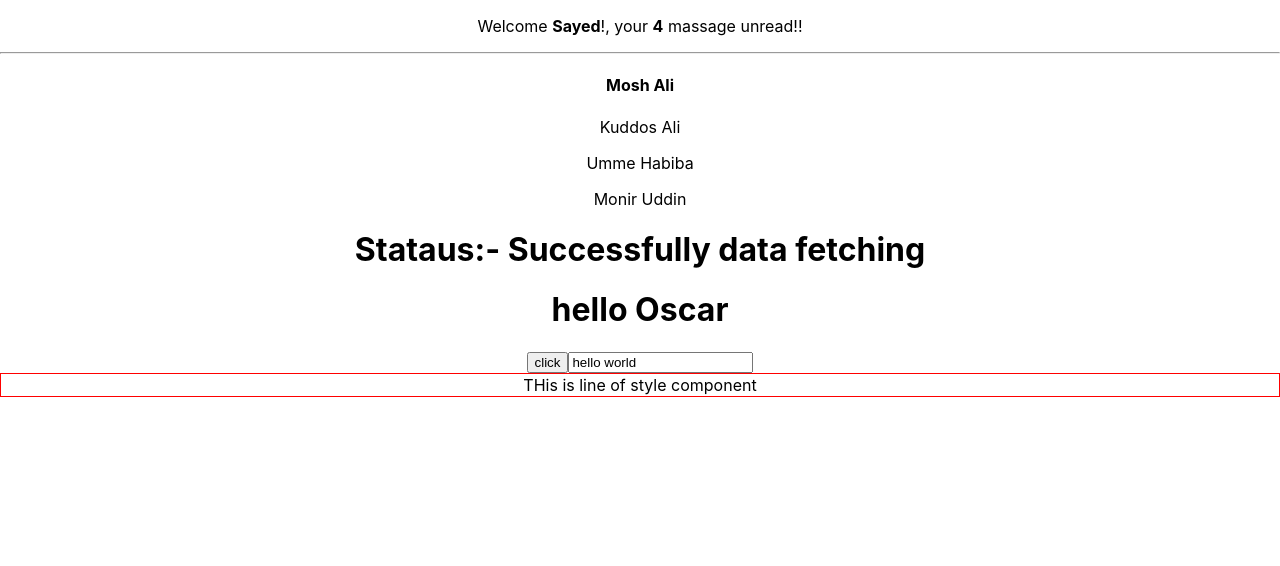
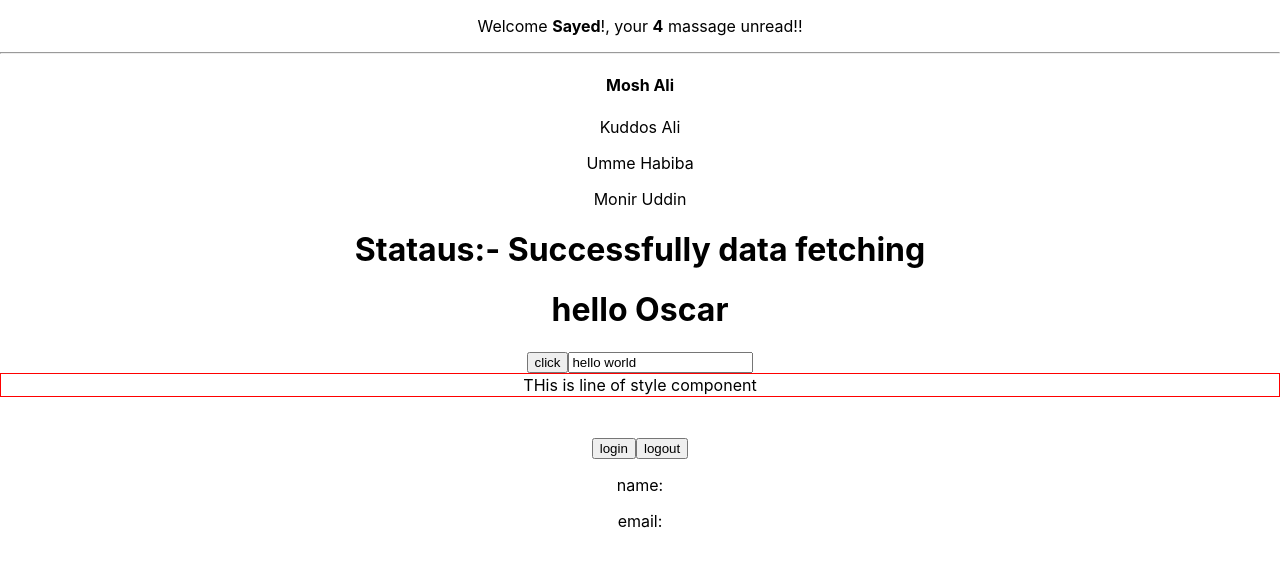
Before and after one commit to abusayed22/typescript-react-fun, a React (Create React App) app: page / in a window 1280 px wide. Shown: the top 566 px of the page. Built offline with nearby package versions, Linux system fonts and the light colour scheme.

Commit message:
useState type done

```diff
--- a/src/App.tsx
+++ b/src/App.tsx
@@ -7,6 +7,7 @@ import Heading from './components/reactnode/Heading';
 import Button from './components/events/Button';
 import Input from './components/events/Input';
 import Container from './components/style/Container';
+import User from './components/state/User';
 
 const personName= {
   first: 'Mosh',
@@ -40,6 +41,7 @@ function App() {
       <Button clickHandler={(event,id) => console.log('hello clicked',event,id)} />
       <Input value='hello world' changeHandler={(e) => console.log(e)} />
       <Container styles={{border:'1px solid red', padding:'1px'}} />
+      <User name='sabbir' email='sabbirA@exple.com' />
     </div>
   );
 }
--- /dev/null
+++ b/src/components/state/User.tsx
@@ -0,0 +1,31 @@
+import React, { useState } from 'react'
+
+type authUser = {
+    name: string,
+    email: string
+};
+
+export default function User(props: authUser) {
+
+    const [user,setUser] = useState<null | authUser>(null);
+
+    const loggedinHandler = () => {
+        setUser({
+            name: 'sabbir',
+            email: 'sabbir@exple.com'
+        })
+    }
+    const logoutHandler = () => {
+        setUser(null)
+    }
+  return (
+    <div>
+        <br />
+        <br />
+        <button onClick={loggedinHandler}>login</button>
+        <button onClick={logoutHandler}>logout</button>
+        <p>name: {user?.name}</p>
+        <p>email: {user?.email}</p>
+    </div>
+  )
+}
```
